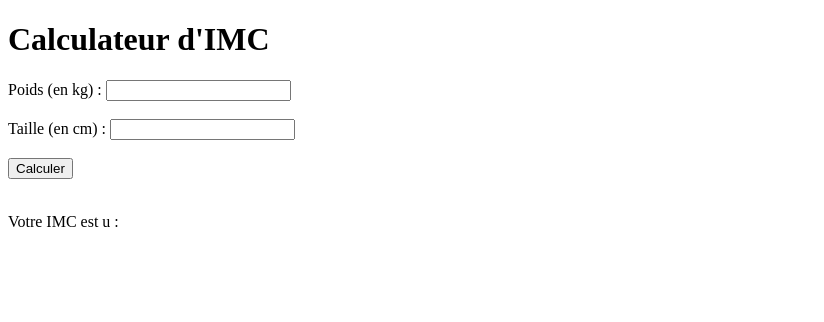
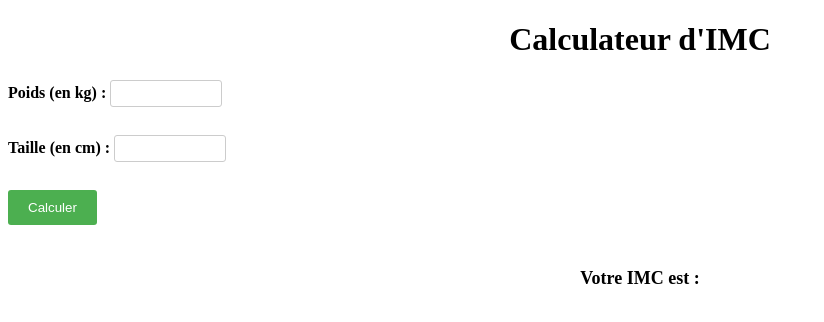
Before and after one commit to MaximeRenoux/tp-proc-dev-logiciel, a plain HTML site: page src/index.html in a window 1280 px wide. Shown: the whole page, without its empty margins (0-824 px from the left). Drawn offline with Linux system fonts and the light colour scheme.

Commit message:
page web pour le calcul imc

```diff
--- a/src/index.css
+++ b/src/index.css
@@ -1 +1,51 @@
-h1{color:red;}
+#container {
+  width: 400px;
+  margin: auto;
+  padding: 20px;
+  background-color: #f2f2f2;
+  border: 1px solid #ddd;
+  border-radius: 5px;
+  box-shadow: 0 0 5px #ccc;
+}
+
+h1 {
+  text-align: center;
+}
+
+label {
+  font-weight: bold;
+}
+
+input[type="number"] {
+  width: 100px;
+  padding: 5px;
+  margin-bottom: 10px;
+  border: 1px solid #ccc;
+  border-radius: 3px;
+}
+
+button {
+  padding: 10px 20px;
+  background-color: #4CAF50;
+  color: #fff;
+  border: none;
+  border-radius: 3px;
+  cursor: pointer;
+}
+
+button:hover {
+  background-color: #3e8e41;
+}
+
+p {
+  font-size: 18px;
+  font-weight: bold;
+  text-align: center;
+  margin-top: 20px;
+}
+
+#resultat {
+  color: #4CAF50;
+  font-size: 24px;
+  font-weight: bold;
+}
--- a/src/index.html
+++ b/src/index.html
@@ -2,6 +2,7 @@
 <html>
 <head>
     <title>Calculateur d'IMC</title>
+    <link rel="stylesheet" type="text/css" href="index.css">
 </head>
 <body>
 <h1>Calculateur d'IMC</h1>
@@ -10,7 +11,7 @@
 <label for="tailleInput">Taille (en cm) :</label>
 <input type="number" id="tailleInput"><br><br>
 <button onclick="calculerIMC()">Calculer</button><br><br>
-<p>Votre IMC est u : <span id="resultat"></span></p>
+<p>Votre IMC est  : <span id="resultat"></span></p>
 <script src="index.js"></script>
 </body>
 </html>
```
